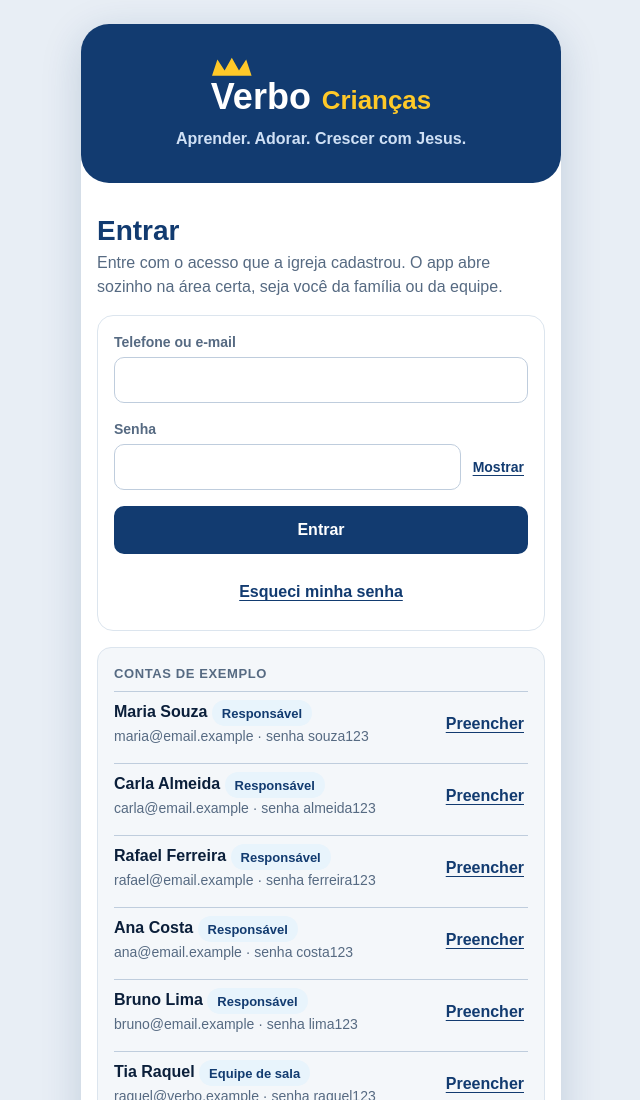
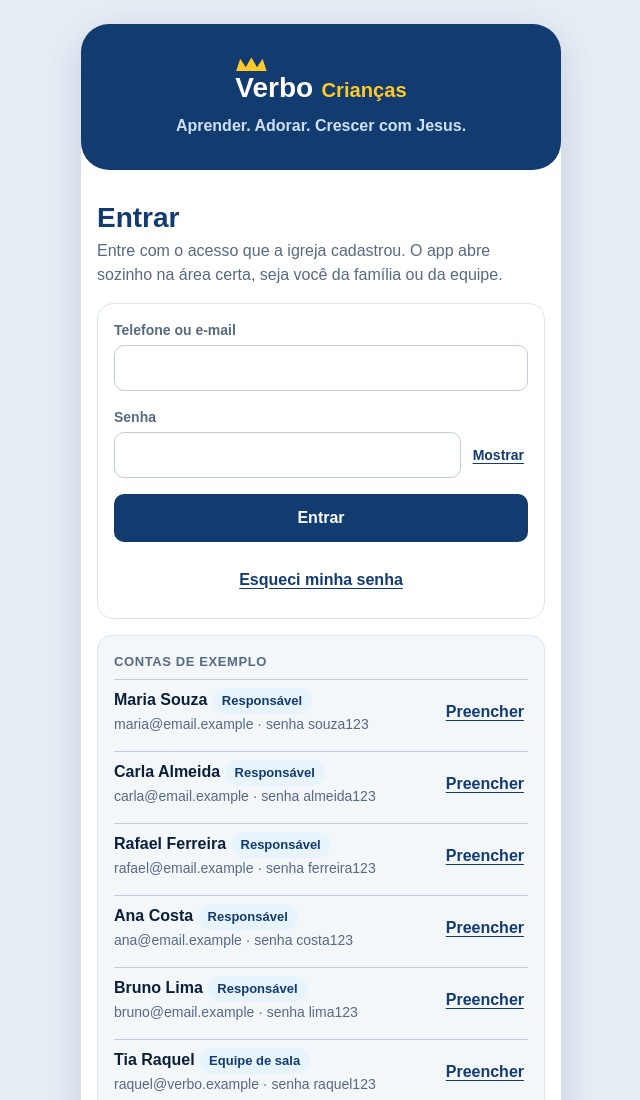
Before and after one commit to russo-speack/verbo-criancas, a plain HTML site: page index.html in a window 1280 px wide. Shown: the top 1100 px of the page, without its empty margins (319-959 px from the left). Drawn offline with Linux system fonts and the light colour scheme.

Commit message:
Logo unica, horizontal e do mesmo tamanho em todas as paginas
Co-Authored-By: Claude Sonnet 5.5 <noreply@anthropic.com>
Claude-Session: https://claude.ai/code/session_011P6t6vATV3rc7NG7gAWyVq

```diff
--- a/app.js
+++ b/app.js
@@ -186,7 +186,7 @@ function toast(msg) {
 const CROWN = '<svg class="cr" viewBox="0 0 44 22" aria-hidden="true" focusable="false"><path d="M0 22L6 4l8 12L22 2l8 14 8-12 6 18z" fill="#ffc928"/></svg>';
 const logo = stacked => '<span class="logo' + (stacked ? ' st' : '') + '" role="img" aria-label="Verbo Crianças">' + CROWN + '<span class="line"><span class="lv">Verbo</span><span class="lc">Crianças</span></span></span>';
 const logoH = () => logo(false);
-const logoS = () => logo(true);
+const logoS = () => logo(false);
 
 function qr(text) {
   const m = makeQR(String(text)), n = m.length, q = 4;
--- a/styles.css
+++ b/styles.css
@@ -205,7 +205,7 @@ th { font-family: var(--font-display); font-size: 13px; color: var(--navy); text
 .opts input { width: 20px; height: 20px; accent-color: var(--navy); }
 .block { background: var(--coral-soft); color: var(--coral-ink); border-radius: var(--r-field); padding: var(--s3); font-weight: 700; }
 .toast { position: fixed; left: 50%; transform: translateX(-50%); bottom: calc(20px + env(safe-area-inset-bottom, 0px)); background: var(--navy); color: #fff; padding: var(--s3) var(--s4); border-radius: 999px; font-weight: 700; z-index: 30; max-width: calc(100% - 32px); text-align: center; }
-@media (max-width: 520px) { .stat b { font-size: 30px; } .logo { font-size: 26px; } }
+@media (max-width: 520px) { .stat b { font-size: 30px; } }
 
 /* login */
 .loginbox { max-width: 440px; margin: var(--s5) auto; display: grid; gap: var(--s4); }
@@ -240,7 +240,6 @@ body.mobile { padding: 0; background: #e8eef5; }
   .app > .appbar { padding-top: var(--s4); }
 }
 .loginapp .hero { background: var(--navy); color: #fff; padding: calc(var(--s6) + env(safe-area-inset-top, 0px)) var(--s5) var(--s6); border-radius: 0 0 28px 28px; display: grid; gap: var(--s3); }
-.loginapp .hero .logo { font-size: 36px; }
 .loginapp .hero p { color: #cfe0f5; font-family: var(--font-display); font-weight: 700; }
 .loginapp .scr { flex: 1; padding-top: var(--s6); }
 .qrcard { justify-items: center; text-align: center; background: var(--surface); }
@@ -369,7 +368,6 @@ tr.edr td, tr.edr:hover td { background: var(--bg); }
 .legend i { display: inline-block; width: 12px; height: 12px; border-radius: 3px; margin-right: 6px; vertical-align: -1px; }
 .gl-logo { background: var(--navy); border-radius: 22px; padding: var(--s5); display: grid; gap: var(--s2); }
 .gl-logo p { color: #cfe0f5; font-family: var(--font-display); font-weight: 700; }
-.gl-logo .logo { font-size: 34px; }
 
 /* visitante */
 .phone { gap: var(--s5); }
@@ -391,3 +389,8 @@ tr.edr td, tr.edr:hover td { background: var(--bg); }
 .ticket .qr { width: min(250px, 72%); height: auto; aspect-ratio: 1; border: 0; padding: 0; }
 .ticket .code { font-family: var(--font-display); font-weight: 800; font-size: 28px; letter-spacing: 3px; color: var(--navy); }
 .av.sm { width: 36px; height: 36px; font-size: 11px; letter-spacing: -.3px; }
+
+/* logotipo único: horizontal, mesmo tamanho em todas as páginas */
+.logo, .logo.st { font-size: 28px; flex-direction: column; }
+.logo .line, .logo.st .line { flex-direction: row; align-items: baseline; gap: .3em; }
+.logo .lc, .logo.st .lc { font-size: .72em; }
```
